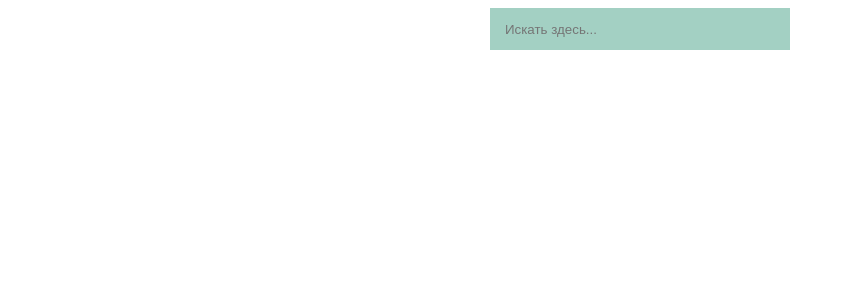
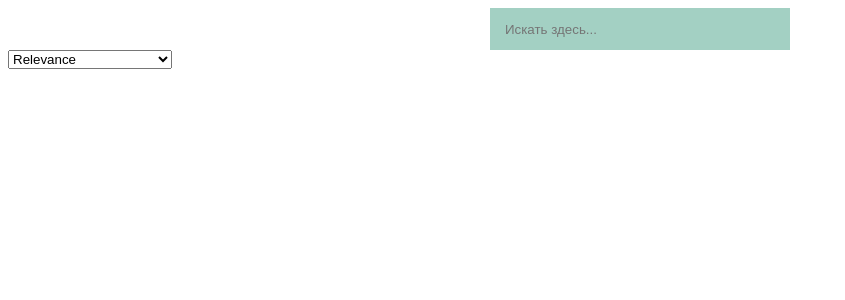
Before and after one commit to bra31k/naumen-wiki-app-reactjs, a React (Create React App) app: page / in a window 1280 px wide. Shown: the top 300 px of the page, without its empty margins (0-845 px from the left). Built offline with nearby package versions, Linux system fonts and the light colour scheme.

Commit message:
Added selection for sorting articles

```diff
--- a/src/actions/articlesActions.js
+++ b/src/actions/articlesActions.js
@@ -8,7 +8,7 @@ export const GET_ARTICLES_FAIL = 'GET_ARTICLES_FAIL';
 const url = "https://en.wikipedia.org/w/api.php?"
 
 
-export const getArticles = (inputValue) => {
+export const getArticles = (inputValue, sort) => {
     return function (dispatch) {
         dispatch ({
             type:  GET_ARTICLES_REQUEST
@@ -21,6 +21,7 @@ export const getArticles = (inputValue) => {
                 utf8: '',
                 format: 'json',
                 origin: '*' ,
+                srsort: sort,
             }
             }).then(resourse => {
                 if (resourse.status === 200){
--- a/src/containers/ArticleList.js
+++ b/src/containers/ArticleList.js
@@ -6,13 +6,9 @@ import Article from '../components/Article'
 
 class ArticleList extends Component {
 
-    componentDidMount() {
-        console.log(this.props.articles)
-    }
-
     render() {
         return (
-            <div className="App">
+            <div>
                 { this.props.articles.map(article => {
                     return (
                         <Article title={article.title}
--- a/src/containers/SearchBar.js
+++ b/src/containers/SearchBar.js
@@ -9,19 +9,28 @@ class SearchBar extends Component {
 
     constructor(props) {
         super(props)
-        this.state = {inputValue: ""}
+        this.state = {
+            inputValue: "",
+            sort: "relevance",
+        }
 
-        this.handleChange = this.handleChange.bind(this)
+        this.handleChangeText = this.handleChangeText.bind(this)
+        this.handleChangeSelect = this.handleChangeSelect.bind(this)
         this.handleSubmit = this.handleSubmit.bind(this)
     }
 
-    handleChange(event) {
+    handleChangeText(event) {
         this.setState({inputValue: event.target.value})
+    }
+
+    handleChangeSelect(event) {
+        this.setState({sort: event.target.value})
+        this.props.getArticles(this.state.inputValue, this.state.sort)
     }
 
     handleSubmit(event) {
         event.preventDefault()
-        this.props.getArticles(this.state.inputValue)
+        this.props.getArticles(this.state.inputValue, this.state.sort)
     }
 
     render() {
@@ -30,12 +39,23 @@ class SearchBar extends Component {
                 <form onSubmit={this.handleSubmit}>
                     <input
                         type="text"
-                        onChange={this.handleChange}
+                        onChange={this.handleChangeText}
                         value={this.state.inputValue}
                         placeholder="Искать здесь..."
                     />
                         <button type="submit"/>
                 </form>
+                <select value={this.state.sort} onChange={this.handleChangeSelect}>
+                    <option value="relevance">Relevance</option>
+                    <option value="just_match">Just match</option>
+                    <option value="none">None</option>
+                    <option value="incoming_links_asc">incoming_links_asc</option>
+                    <option value="incoming_links_desc">incoming_links_desc</option>
+                    <option value="last_edit_asc">last_edit_asc</option>
+                    <option value="last_edit_desc">last_edit_desc</option>
+                    <option value="create_timestamp_asc">create_timestamp_asc</option>
+                    <option value="create_timestamp_desc">create_timestamp_desc</option>
+                </select>
             </div>
         );
     }
@@ -44,7 +64,7 @@ class SearchBar extends Component {
 
 const mapDispatchToProps = dispatch => {
     return {
-        getArticles: inputValue => dispatch(getArticles(inputValue)),
+        getArticles: (inputValue, sort) => dispatch(getArticles(inputValue, sort)),
     }
 }
 
```
